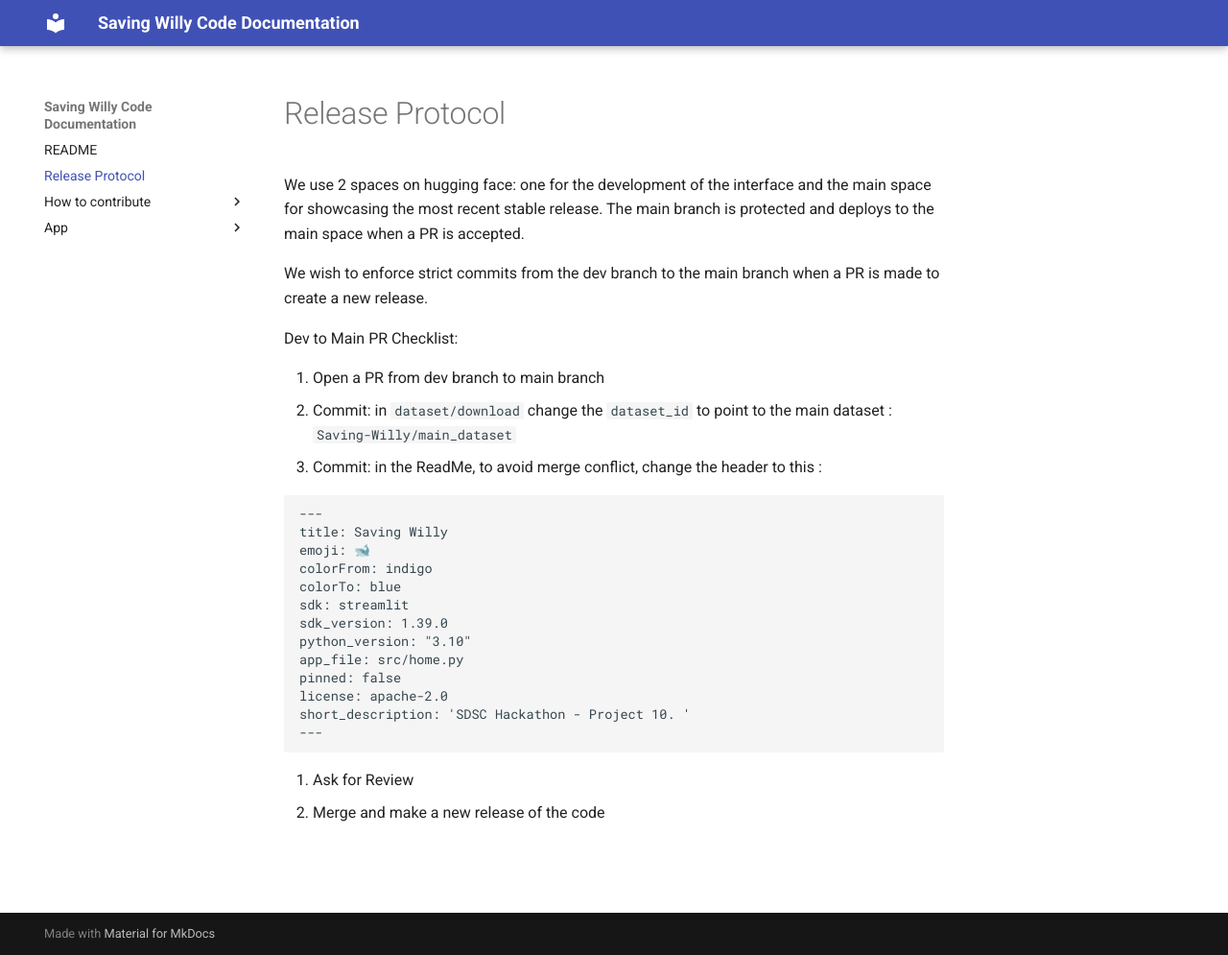
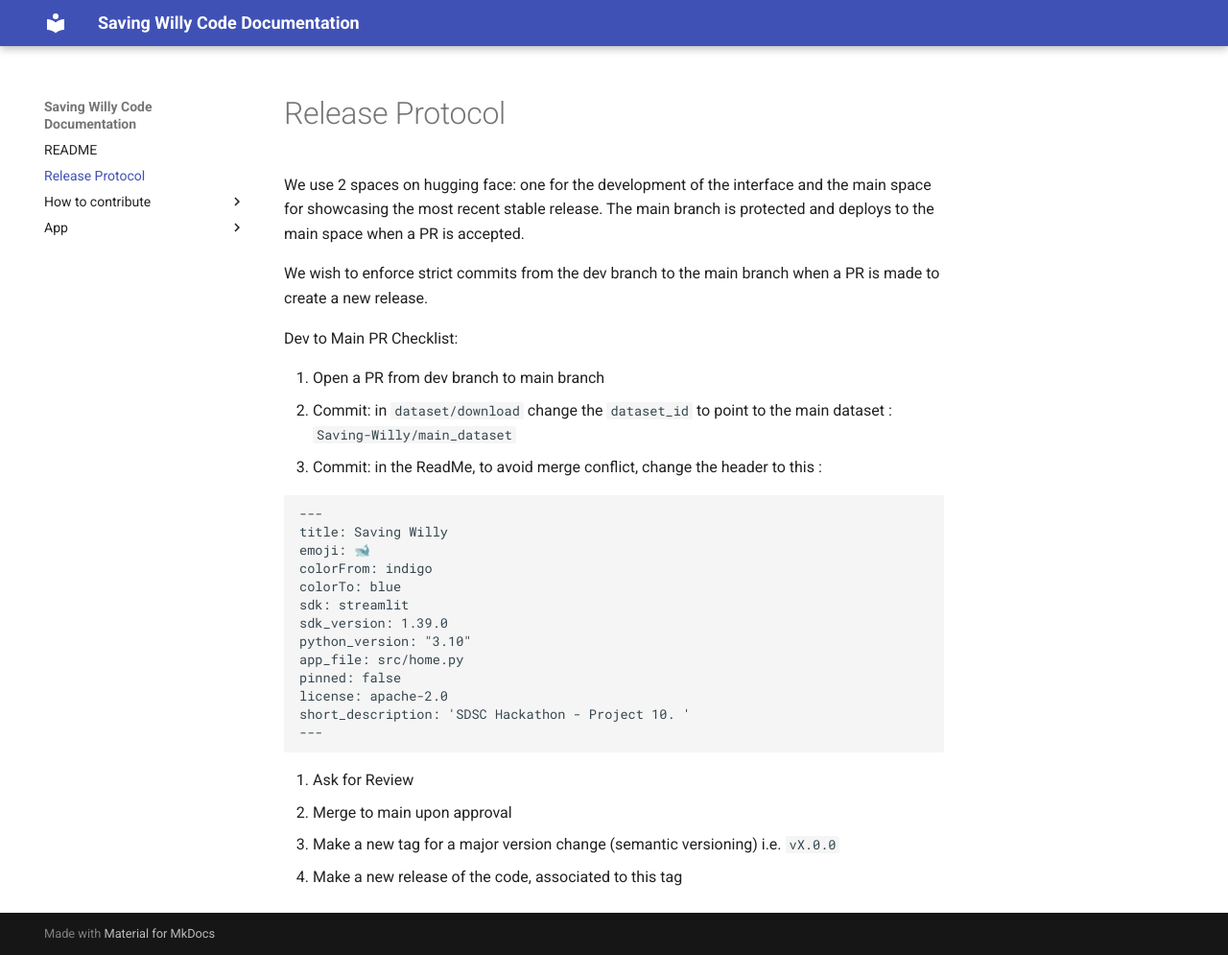
Before and after one commit to sdsc-ordes/saving-willy, an MkDocs documentation site: the page built from docs/release_protocol.md, in a window 1280 px wide and 995 px high. Shown: the whole window at 96% size. Built offline with MkDocs 1.6.1 and Material for MkDocs 9.7.7, drawn with Linux system fonts in a browser that asks for light colours.

Commit message:
chore: detail release protocol

````diff
--- a/docs/release_protocol.md
+++ b/docs/release_protocol.md
@@ -27,4 +27,6 @@
 ```
 
 4. Ask for Review
-5. Merge and make a new release of the code
+5. Merge to main upon approval
+6. Make a new tag for a major version change (semantic versioning) i.e. `vX.0.0`
+7. Make a new release of the code, associated to this tag
````
